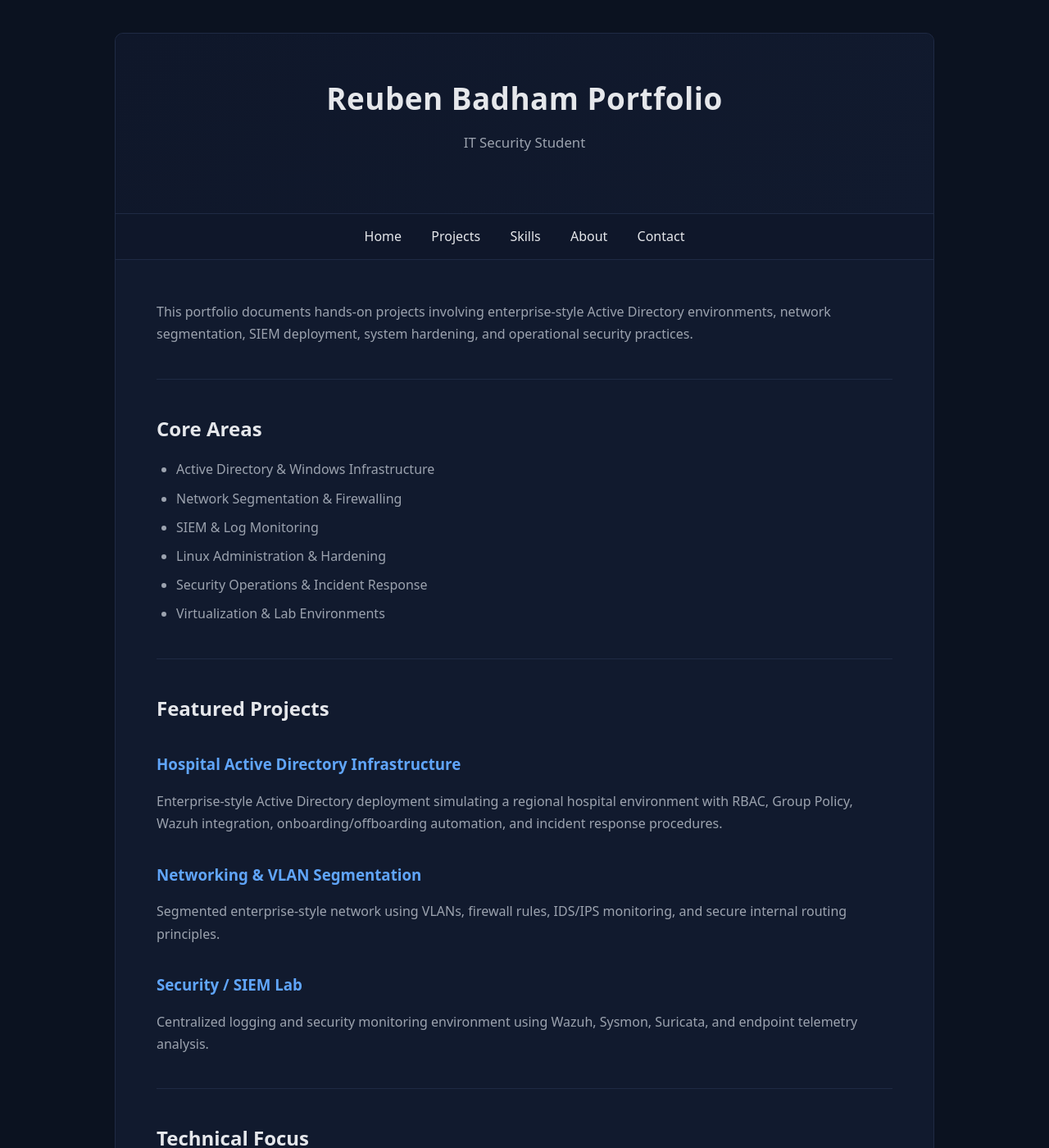
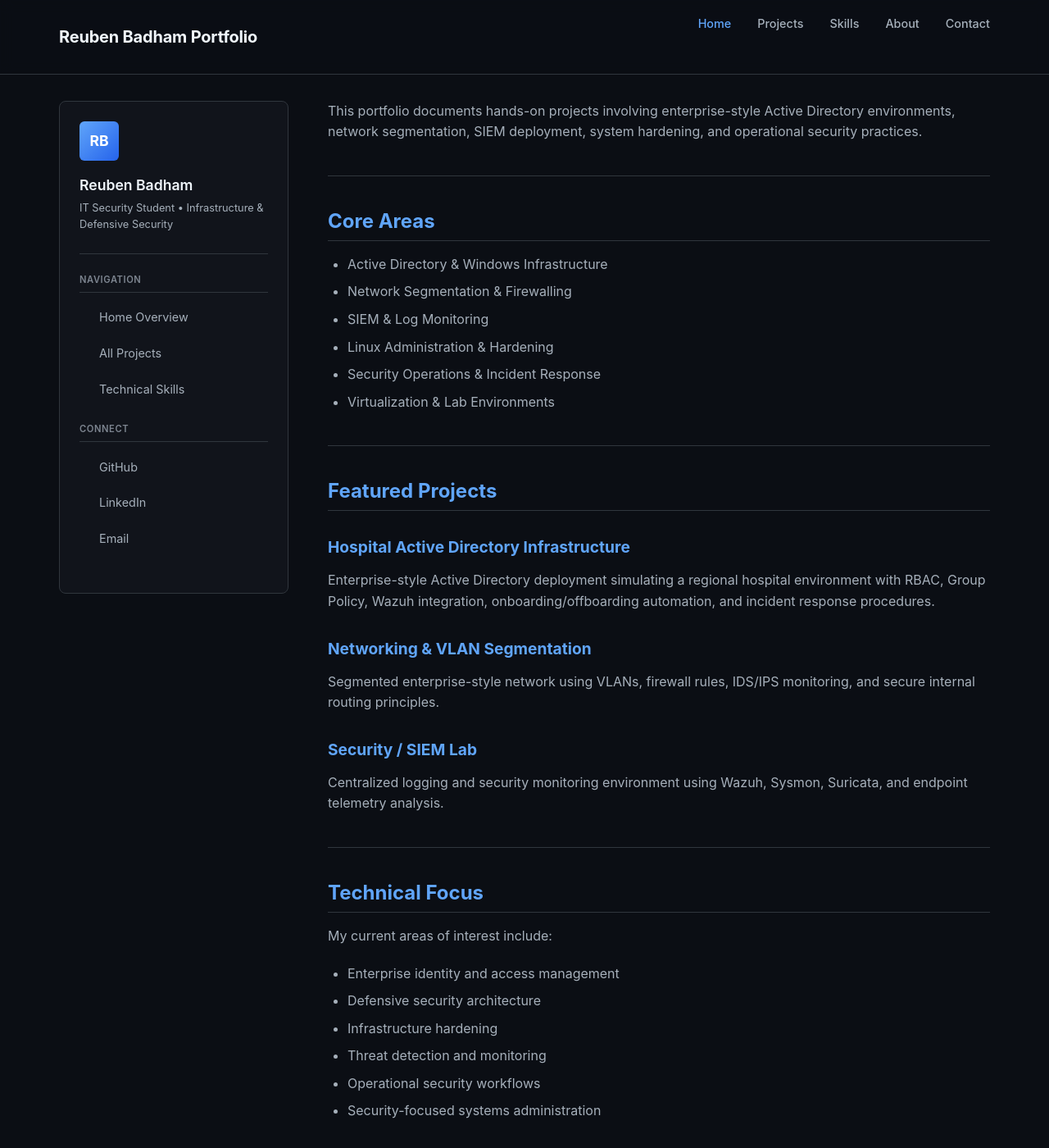
Before and after one commit to Sin9ularity1/Portfolio, a Jekyll site: the page built from index.md, in a window 1280 px wide and 1400 px high. Shown: the whole window at 82% size. Built offline with Jekyll 4.4.1, drawn with Linux system fonts in a browser that asks for light colours; some of the changed text lies outside the part shown.

Commit message:
test style??

```diff
--- a/_layouts/default.html
+++ b/_layouts/default.html
@@ -7,23 +7,51 @@
     <link rel="stylesheet" href="{{ '/assets/style.css' | relative_url }}">
 </head>
 <body>
-    <div class="container">
-        <header>
-            <h1>{{ site.title | default: "Reuben Badham" }}</h1>
-            <p>IT Security Student</p>
-        </header>
+    <header>
+        <nav>
+            <a href="{{ '/' | relative_url }}" class="logo">{{ site.title | default: "Reuben Badham" }}</a>
+            <ul class="nav-links">
+                <li><a href="{{ '/' | relative_url }}" {% if page.url == "/" %}class="active"{% endif %}>Home</a></li>
+                <li><a href="{{ '/projects.html' | relative_url }}" {% if page.url contains '/projects' %}class="active"{% endif %}>Projects</a></li>
+                <li><a href="{{ '/skills.html' | relative_url }}" {% if page.url == "/skills.html" %}class="active"{% endif %}>Skills</a></li>
+                <li><a href="{{ '/about.html' | relative_url }}" {% if page.url == "/about.html" %}class="active"{% endif %}>About</a></li>
+                <li><a href="{{ '/contact.html' | relative_url }}" {% if page.url == "/contact.html" %}class="active"{% endif %}>Contact</a></li>
+            </ul>
+        </nav>
+    </header>
 
-        <nav>
-            {% include navigation.html %}
-        </nav>
+    <div class="page">
+        <aside class="sidebar">
+            <div class="sidebar-profile">
+                <div class="profile-img">RB</div>
+                <div class="profile-name">Reuben Badham</div>
+                <div class="profile-bio">IT Security Student • Infrastructure & Defensive Security</div>
+            </div>
 
-        <main>
+            <h2>Navigation</h2>
+            <ul>
+                <li><a href="{{ '/' | relative_url }}">Home Overview</a></li>
+                <li><a href="{{ '/projects.html' | relative_url }}">All Projects</a></li>
+                <li><a href="{{ '/skills.html' | relative_url }}">Technical Skills</a></li>
+            </ul>
+
+            <h2>Connect</h2>
+            <ul>
+                <li><a href="https://github.com/Sin9ularity1">GitHub</a></li>
+                <li><a href="https://www.linkedin.com/in/reuben-badham/">LinkedIn</a></li>
+                <li><a href="mailto:reubenbadham12@gmail.com">Email</a></li>
+            </ul>
+        </aside>
+
+        <main class="content">
             {{ content }}
         </main>
+    </div>
 
-        <footer>
-            <p>Reuben Badham | Built for GitHub Pages</p>
-        </footer>
-    </div>
+    <footer>
+        <div class="footer-content">
+            <p>Reuben Badham | IT Security & Infrastructure Portfolio</p>
+        </div>
+    </footer>
 </body>
 </html>
--- a/assets/style.css
+++ b/assets/style.css
@@ -1,122 +1,209 @@
-/* =========================
-   Base Reset
-========================= */
+:root {
+  /* Dark Mode Color Palette (Inspired by Reference) */
+  --bg-color: #0b0e14;
+  --sidebar-bg: #11141b;
+  --card-bg: #161b22;
+  --header-bg: rgba(11, 14, 20, 0.9);
+
+  --text-primary: #f0f6fc;
+  --text-secondary: #a6b0bb;
+  --text-muted: #7d8590;
+
+  /* Blue Accent - Replaced Purple */
+  --accent-color: #60a5fa;
+  --accent-hover: #93c5fd;
+  --border-color: #30363d;
+
+  /* Professional System Font Stack */
+  --font-main: -apple-system, BlinkMacSystemFont, "Segoe UI", Roboto, Helvetica, Arial, sans-serif;
+
+  --max-width: 1200px;
+  --sidebar-width: 280px;
+  --header-height: 64px;
+}
+
+html {
+  scroll-behavior: smooth;
+  scroll-padding-top: calc(var(--header-height) + 2rem);
+}
+
 * {
+  box-sizing: border-box;
   margin: 0;
   padding: 0;
-    box-sizing: border-box;
 }
 
-:root {
-    --bg: #0b1220;
-    --panel: #111a2e;
-    --panel-2: #0f172a;
-    --text: #e5e7eb;
-    --muted: #9ca3af;
-    --accent: #60a5fa;
-    --border: #1f2a44;
+body {
+  background-color: var(--bg-color);
+  color: var(--text-primary);
+  font-family: var(--font-main);
+  line-height: 1.6;
+  -webkit-font-smoothing: antialiased;
 }
 
-/* =========================
-   Body
-========================= */
-body {
-    font-family: system-ui, -apple-system, Segoe UI, Roboto, sans-serif;
-    line-height: 1.7;
-    color: var(--text);
-    background-color: var(--bg);
-    padding: 40px 20px;
+/* --- Header --- */
+header {
+  border-bottom: 1px solid var(--border-color);
+  background-color: var(--header-bg);
+  padding: 1rem 0;
+  position: sticky;
+  top: 0;
+  z-index: 1000;
+  backdrop-filter: blur(8px);
 }
 
-/* =========================
-   Container
-========================= */
-.container {
-    max-width: 1000px;
+nav {
+  max-width: var(--max-width);
   margin: 0 auto;
-    background-color: var(--panel);
-    border: 1px solid var(--border);
-    border-radius: 10px;
-    overflow: hidden;
+  padding: 0 2rem;
+  display: flex;
+  justify-content: space-between;
+  align-items: center;
 }
 
-/* =========================
-   Header
-========================= */
-header {
-    background: linear-gradient(135deg, #0f172a, #111a2e);
-    color: var(--text);
-    padding: 3rem 2rem;
-    text-align: center;
-    border-bottom: 1px solid var(--border);
+.logo {
+  font-weight: 700;
+  font-size: 1.25rem;
+  color: var(--text-primary);
+  text-decoration: none;
+  letter-spacing: -0.01em;
 }
 
-header h1 {
-    font-size: 2.3rem;
-    margin-bottom: 0.5rem;
-    letter-spacing: 0.5px;
+.nav-links {
+  list-style: none;
+  display: flex;
+  gap: 2rem;
 }
 
-header p {
-    color: var(--muted);
-    font-size: 1.05rem;
+.nav-links a {
+  text-decoration: none;
+  color: var(--text-secondary);
+  font-weight: 500;
+  font-size: 0.9rem;
+  transition: all 0.2s ease;
 }
 
-/* =========================
-   Navigation
-========================= */
-nav {
-    background-color: var(--panel-2);
-    padding: 14px;
-    text-align: center;
-    border-bottom: 1px solid var(--border);
+.nav-links a:hover,
+.nav-links a.active {
+  color: var(--accent-color);
 }
 
-nav a {
-    color: var(--text);
-    text-decoration: none;
-    margin: 0 16px;
-    font-weight: 500;
-    transition: color 0.2s ease;
+/* --- Layout --- */
+.page {
+  max-width: var(--max-width);
+  margin: 2rem auto;
+  padding: 0 2rem;
+  display: grid;
+  grid-template-columns: var(--sidebar-width) 1fr;
+  gap: 3rem;
 }
 
-nav a:hover {
-    color: var(--accent);
+/* --- Sidebar --- */
+.sidebar {
+  position: sticky;
+  top: 6rem;
+  height: fit-content;
+  background: var(--sidebar-bg);
+  padding: 1.5rem;
+  border-radius: 8px;
+  border: 1px solid var(--border-color);
 }
 
-/* =========================
-   Main Content
-========================= */
-main {
-    padding: 50px;
+.sidebar-profile {
+  margin-bottom: 1.5rem;
+  padding-bottom: 1.5rem;
+  border-bottom: 1px solid var(--border-color);
+}
+
+.profile-img {
+  width: 48px;
+  height: 48px;
+  background: linear-gradient(135deg, var(--accent-color), #2563eb);
+  border-radius: 6px;
+  margin-bottom: 1rem;
+  display: flex;
+  align-items: center;
+  justify-content: center;
+  font-size: 1.1rem;
+  color: #fff;
+  font-weight: 700;
+}
+
+.profile-name {
+  font-size: 1.1rem;
+  font-weight: 600;
+  margin-bottom: 0.25rem;
+  color: var(--text-primary);
+}
+
+.profile-bio {
+  font-size: 0.8rem;
+  color: var(--text-secondary);
+}
+
+.sidebar h2 {
+  font-size: 0.7rem;
+  font-weight: 600;
+  margin: 1.5rem 0 0.75rem;
+  text-transform: uppercase;
+  letter-spacing: 0.05em;
+  color: var(--text-muted);
+}
+
+.sidebar ul {
+  list-style: none;
+}
+
+.sidebar li a {
+  display: block;
+  padding: 0.4rem 0;
+  color: var(--text-secondary);
+  text-decoration: none;
+  font-size: 0.9rem;
+  transition: color 0.2s;
+}
+
+.sidebar li a:hover {
+  color: var(--accent-color);
+}
+
+/* --- Content --- */
+.content {
+  min-width: 0;
+}
+
+h1, h2, h3, h4 {
+  color: var(--accent-color);
+  margin-top: 2rem;
+  margin-bottom: 1rem;
+  font-weight: 700;
+  line-height: 1.25;
+}
+
+h1 { font-size: 2.25rem; margin-top: 0; }
+h2 { font-size: 1.5rem; margin-top: 2.5rem; border-bottom: 1px solid var(--border-color); padding-bottom: 0.5rem; }
+h3 { font-size: 1.2rem; }
+
+p {
+  margin-bottom: 1.25rem;
+  color: var(--text-secondary);
+  font-size: 1rem;
+  line-height: 1.6;
 }
 
 main a {
-    color: var(--accent);
+  color: var(--accent-color);
   text-decoration: none;
-    border-bottom: 1px solid transparent;
-    transition: border-color 0.2s ease;
 }
 
 main a:hover {
-    border-bottom-color: var(--accent);
-}
-
-h2, h3 {
-    color: var(--text);
-    margin-top: 2rem;
-    margin-bottom: 1rem;
-}
-
-p {
-    margin-bottom: 1.5rem;
-    color: var(--muted);
+  text-decoration: underline;
 }
 
 ul, ol {
   margin-bottom: 1.5rem;
   padding-left: 1.5rem;
-    color: var(--muted);
+  color: var(--text-secondary);
 }
 
 li {
@@ -124,9 +211,9 @@ li {
 }
 
 blockquote {
-    border-left: 4px solid var(--accent);
+  border-left: 4px solid var(--accent-color);
   padding: 1rem 1.5rem;
-    background-color: var(--panel-2);
+  background-color: var(--sidebar-bg);
   margin: 2rem 0;
   font-style: italic;
   border-radius: 0 8px 8px 0;
@@ -138,90 +225,76 @@ blockquote p {
 
 hr {
   border: 0;
-    border-top: 1px solid var(--border);
+  border-top: 1px solid var(--border-color);
   margin: 2.5rem 0;
 }
 
-/* =========================
-   Project Cards
-========================= */
-.project-card {
-    border: 1px solid var(--border);
-    padding: 22px;
-    margin-bottom: 22px;
-    border-radius: 10px;
-    background-color: var(--panel-2);
-    transition: transform 0.2s ease, border-color 0.2s ease;
+/* --- Code --- */
+pre {
+  background-color: #0d1117;
+  padding: 1rem;
+  border-radius: 8px;
+  overflow-x: auto;
+  margin-bottom: 1.5rem;
+  border: 1px solid var(--border-color);
 }
 
-.project-card:hover {
-    transform: translateY(-2px);
-    border-color: var(--accent);
+code {
+  font-family: ui-monospace, SFMono-Regular, Consolas, monospace;
+  font-size: 0.9em;
+  background: #21262d;
+  padding: 0.2rem 0.4rem;
+  border-radius: 4px;
 }
 
-.project-card h4 {
-    color: var(--text);
-    margin-bottom: 8px;
-    font-size: 1.15rem;
+pre code {
+  background: transparent;
+  padding: 0;
 }
 
-/* =========================
-   Footer
-========================= */
+/* --- Footer --- */
 footer {
+  border-top: 1px solid var(--border-color);
+  padding: 3rem 0;
+  margin-top: 4rem;
+  background-color: var(--sidebar-bg);
   text-align: center;
-    padding: 25px;
-    background-color: var(--panel-2);
-    border-top: 1px solid var(--border);
-    color: var(--muted);
-    font-size: 0.9rem;
 }
 
-footer p {
+.footer-content p {
+  color: var(--text-muted);
+  font-size: 0.9rem;
   margin-bottom: 0;
 }
 
-/* =========================
-   Code Blocks
-========================= */
-pre {
-    background-color: #020617;
-    color: #d4d4d4;
-    padding: 18px;
-    border-radius: 8px;
-    overflow-x: auto;
-    margin-bottom: 1.5rem;
-    border: 1px solid var(--border);
+/* --- Responsive --- */
+@media (max-width: 1024px) {
+  .page {
+    grid-template-columns: 1fr;
+    gap: 2rem;
   }
 
-code {
-    font-family: ui-monospace, SFMono-Regular, Menlo, Monaco, Consolas, monospace;
-    font-size: 0.9em;
+  .sidebar {
+    position: static;
+    width: 100%;
+  }
 }
 
-/* =========================
-   Responsive
-========================= */
 @media (max-width: 768px) {
-    body {
-        padding: 10px;
+  nav {
+    flex-direction: column;
+    gap: 1rem;
   }
 
-    main {
-        padding: 30px 20px;
+  .nav-links {
+    gap: 1rem;
+    flex-wrap: wrap;
+    justify-content: center;
   }
 
-    header {
-        padding: 2rem 1rem;
+  .page {
+    padding: 0 1rem;
   }
 
-    header h1 {
-        font-size: 1.8rem;
+  h1 { font-size: 1.75rem; }
 }
-
-    nav a {
-        margin: 0 8px;
-        display: inline-block;
-        padding: 4px 0;
-    }
-}
```
Lines whose indentation alone changed are shown as unchanged.
